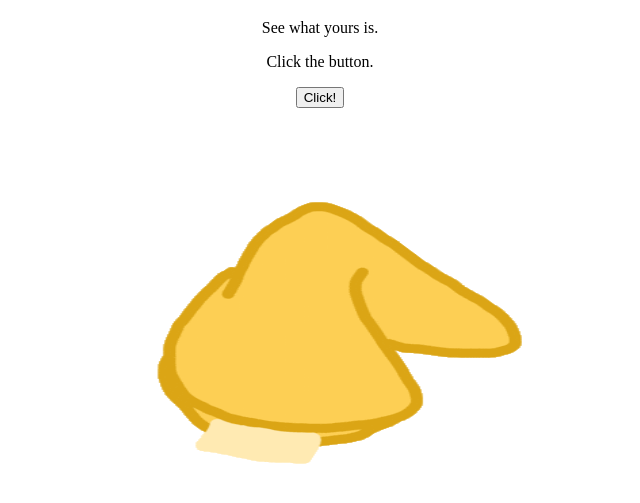
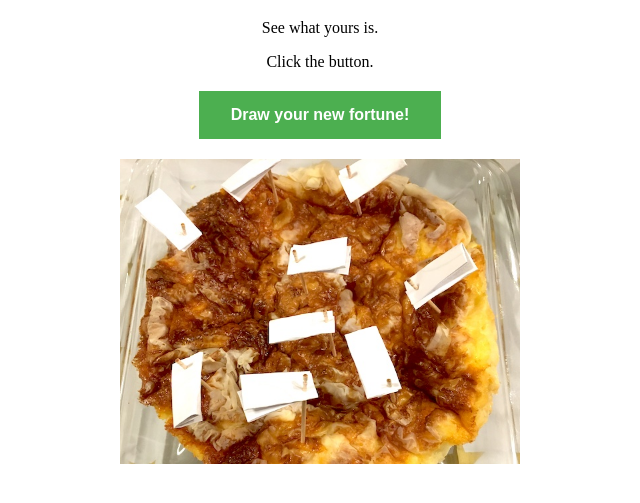
Before and after one commit to foctobar/fortune, a plain HTML site: page index.html in a window 1280 px wide. Shown: the part 61-564 px from the top of the page, without its empty margins (320-960 px from the left). Drawn offline with Linux system fonts and the light colour scheme.

Commit message:
Add files via upload

```diff
--- a/index.html
+++ b/index.html
@@ -1,7 +1,22 @@
 <!DOCTYPE html>
 <html>
 <body>
+<style>
+.button {
+  border: none;
+  color: white;
+  padding: 15px 32px;
+  text-align: center;
+  text-decoration: none;
+  display: inline-block;
+  font-size: 16px;
+  margin: 4px 2px;
+  cursor: pointer;
+}
 
+.button1 {background-color: #4CAF50;} /* Green */
+.button2 {background-color: #008CBA;} /* Blue */
+</style>
 <center>
 
 <h1>Your fortune!</h1>
@@ -10,10 +25,10 @@
 
 <p>Click the button.</p>
 
-<button onclick="myFunction()">Click!</button>
+    <button class="button button1" onclick="myFunction()"><b> Draw your new fortune!</b></button>
 
 <p>
-<img id = "fortuneCookie" src="cookieDefault.gif" alt="Fortune cookie" width="650" height="480">
+<img id = "fortuneCookie" src="banitsa.jpg" alt="Fortune banitsa" width="400">
 </p>
 
 </center>
```
Also changed, not shown: banitsa.jpg (added).
